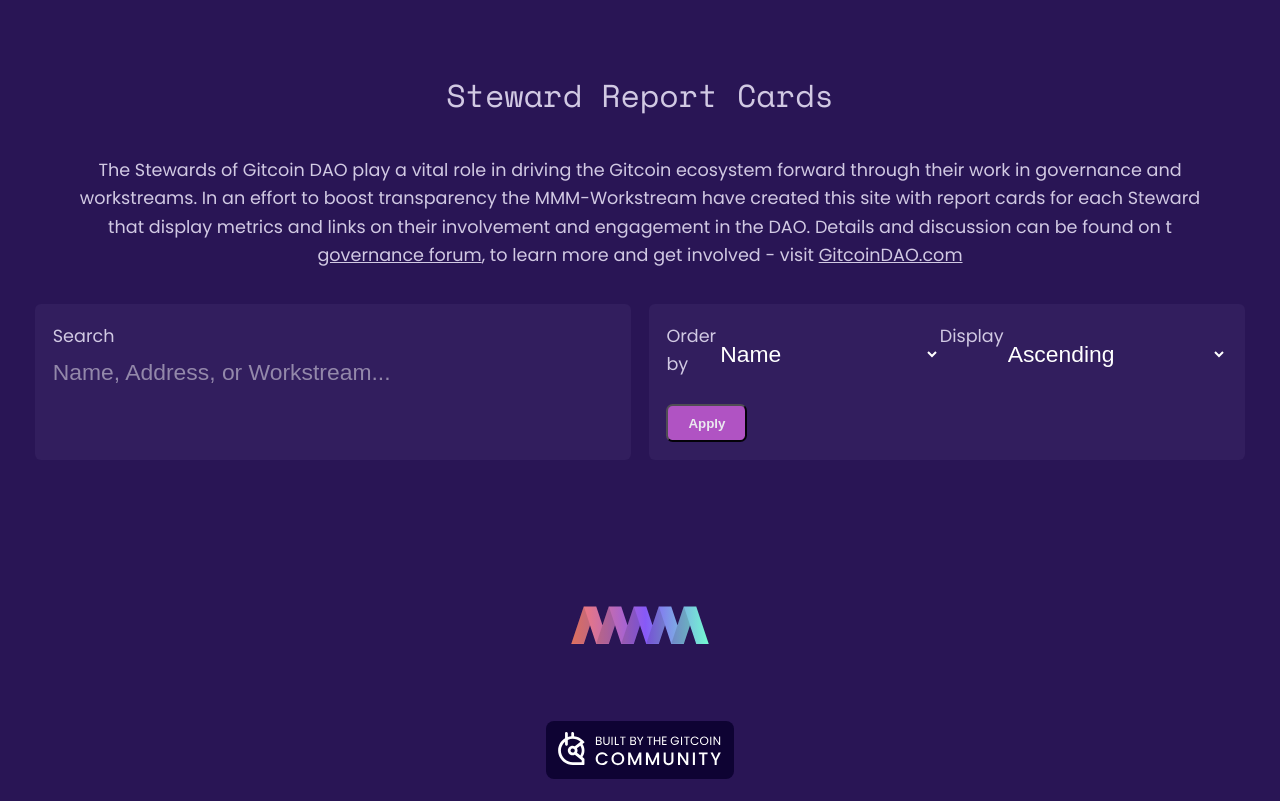
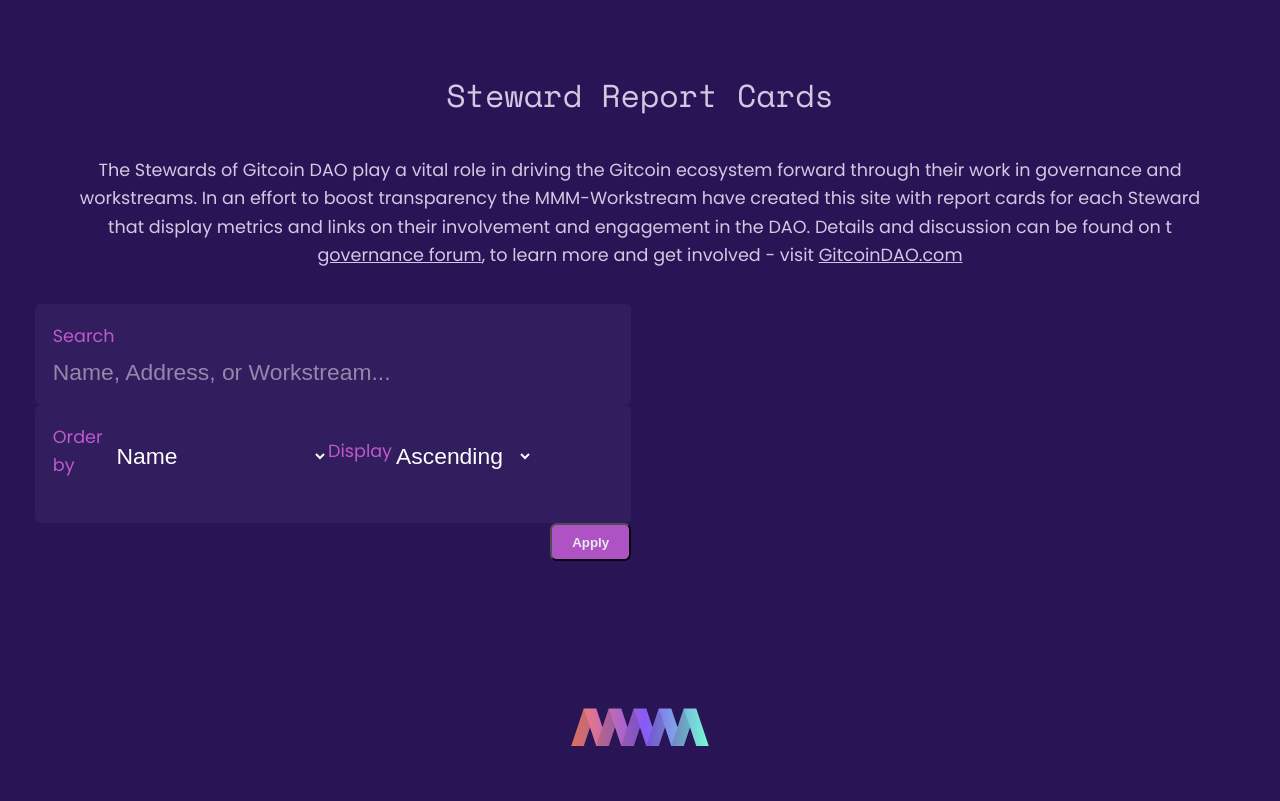
Before and after one commit to mmmgtc/stewards-v1.0, a Flask app: page / in a window 1280 px wide. Shown: the top 801 px of the page. Before the commit the page ends 779 px from the top, so only its background shows below. Run offline with Flask 2, Linux system fonts and the light colour scheme; parts of the project's set-up code (start-up, migrations or seed data) failed here and were passed over.

Commit message:
Reformat ordering and display

```diff
--- a/assets/css/app.css
+++ b/assets/css/app.css
@@ -270,6 +270,12 @@ section#gitcoindao a {
   text-decoration: none;
 }
 
+.select {
+  display: flex;
+  align-items: center;
+  justify-content: start;
+}
+
 .ui {
   display: grid;
   grid-template-columns: 2fr 2fr;
@@ -298,6 +304,7 @@ section#gitcoindao a {
   font-size: 100%;
   margin-bottom: 0.5em;
   display: block;
+  color: var(--purple);
 }
 .ui ::placeholder {
   color: var(--grey);
--- a/templates/index.html
+++ b/templates/index.html
@@ -75,10 +75,13 @@
           placeholder="Name, Address, or Workstream..."
         />
       </div>
+    </section>
 
+    <section class="ui">
       <form action="{{ url_for('index')}}" method="post" id="dropdowns">
         <div class="input-wrapper">
           <div class="selects">
+            <div class="select">
               <label for="Values">Order by</label>
               <select name="Values" id="dropdown">
                 <option value="name">Name</option>
@@ -88,15 +91,17 @@
                 <option value="votingweight">Voting Weight</option>
                 <option value="health">Health</option>
               </select>
+            </div>
+            <div class="select">
               <label for="Order">Display</label>
               <select name="Order" id="dropdown">
                 <option value="True">Ascending</option>
                 <option value="False">Descending</option>
               </select>
             </div>
-
+          </div>
+        </div>
         <button type="submit" class="btn">Apply</button>
-        </div>
       </form>
     </section>
 
```
Lines whose indentation alone changed are shown as unchanged.
